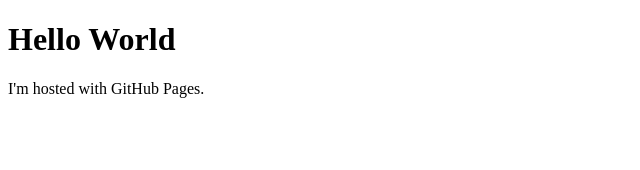
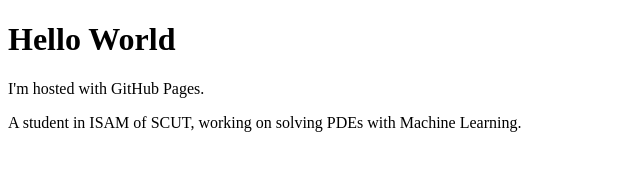
Before and after one commit to LRKasri/LRKasri.github.io, a plain HTML site: page index.html in a window 1280 px wide. Shown: the whole page, without its empty margins (0-640 px from the left). Drawn offline with Linux system fonts and the light colour scheme.

Commit message:
Update index.html

```diff
--- a/index.html
+++ b/index.html
@@ -3,5 +3,6 @@
 <body>
 <h1>Hello World</h1>
 <p>I'm hosted with GitHub Pages.</p>
+<p>A student in ISAM of SCUT, working on solving PDEs with Machine Learning.</p>
 </body>
 </html>
```
